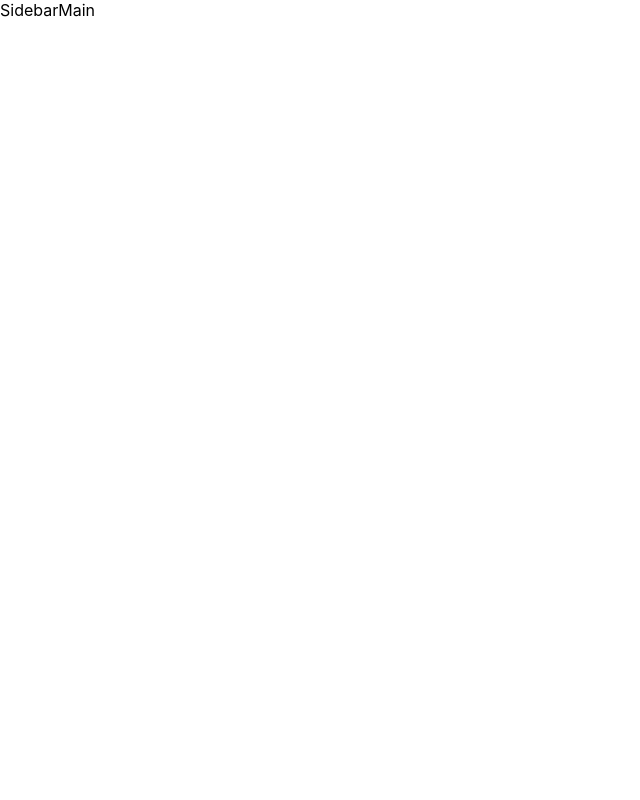
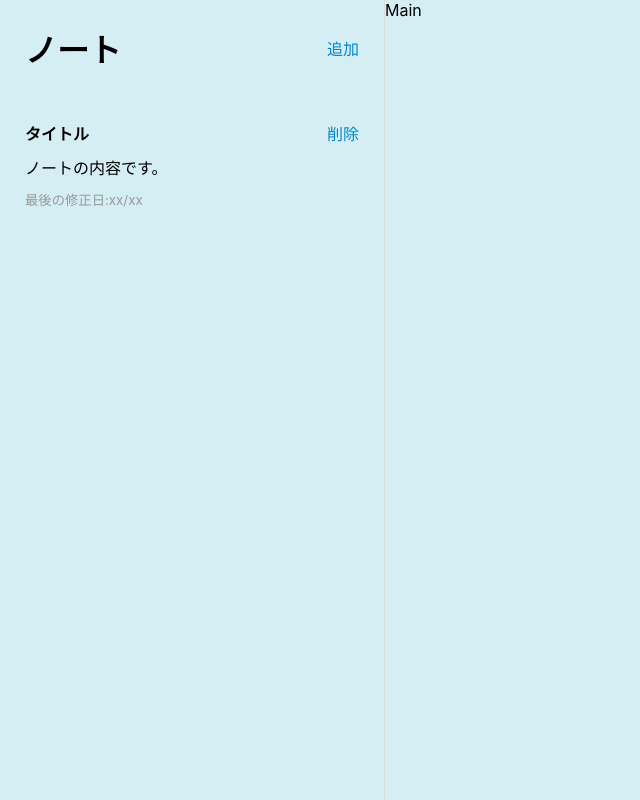
Before and after one commit to tatsuya582/react_blog, a React (Create React App) app in the folder blog/: page / in a window 1280 px wide. Shown: the whole page, without its empty margins (0-640 px from the left). Built offline with nearby package versions, Linux system fonts and the light colour scheme.

Commit message:
add: sidebarのマークアップ

```diff
--- a/blog/src/components/Sidebar.css
+++ b/blog/src/components/Sidebar.css
@@ -0,0 +1,53 @@
+button {
+  background: none;
+  border: none;
+  color: #08c;
+  margin: 0;
+  padding: 0;
+  font-size: 16px;
+  cursor: pointer;
+}
+
+.app-sidebar {
+  width: 30%;
+  height: 100vh;
+  border-right: 1px solid #ddd;
+}
+
+.app-sidebar-header {
+  display: flex;
+  justify-content: space-between;
+  padding: 25px;
+}
+
+.app-sidebar-header h1 {
+  margin: 0;
+}
+
+.app-sidebar-notes {
+  height: calc(100vh - 78px);
+  overflow: scroll;
+}
+
+.app-sidebar-note {
+  padding: 25px;
+  cursor: pointer;
+  transition: all 0.3s;
+}
+
+.sidebar-note-title {
+  display: flex;
+  justify-content: space-between;
+}
+
+.app-sidebar-note p {
+  margin: 10px 0;
+}
+
+.app-sidebar-note small {
+  color: #999;
+}
+
+.app-sidebar-note:hover {
+  background-color: #f1f0f0;
+}
--- a/blog/src/components/Sidebar.jsx
+++ b/blog/src/components/Sidebar.jsx
@@ -3,7 +3,22 @@ import "./Sidebar.css";
 
 const Sidebar = () => {
   return (
-    <div>Sidebar</div>
+    <div className='app-sidebar'>
+      <div className='app-sidebar-header'>
+        <h1>ノート</h1>
+        <button>追加</button>
+      </div>
+      <div className='app-sidebar-notes'>
+        <div className='app-sidebar-note'>
+          <div className='sidebar-note-title'>
+            <strong>タイトル</strong>
+            <button>削除</button>
+          </div>
+          <p>ノートの内容です。</p>
+          <small>最後の修正日:xx/xx</small>
+        </div>
+      </div>
+    </div>
   )
 }
 
--- a/blog/src/index.css
+++ b/blog/src/index.css
@@ -5,6 +5,7 @@ body {
     sans-serif;
   -webkit-font-smoothing: antialiased;
   -moz-osx-font-smoothing: grayscale;
+  background-color: rgb(212, 238, 244);
 }
 
 code {
```
